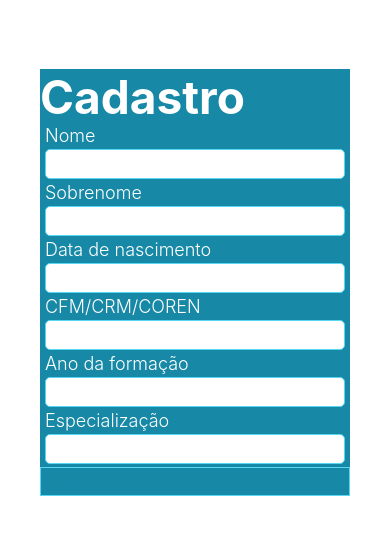
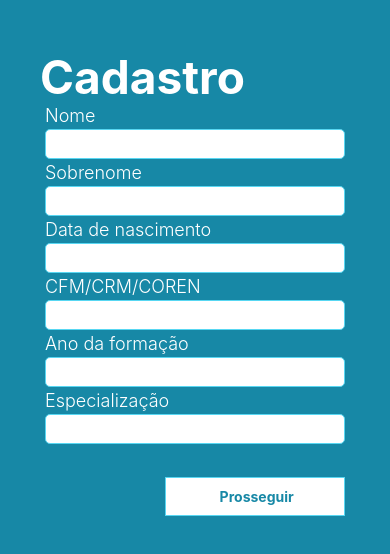
Before and after one commit to sosurprised/HybridMobileAppDevelopmentNac01, a React Native app: screen / in a window 390 px wide. Shown: the part 140-694 px from the top of the page. Built offline with nearby package versions, Linux system fonts and the light colour scheme.

Commit message:
cadastro page

```diff
--- a/App.js
+++ b/App.js
@@ -1,23 +1,21 @@
-import { StatusBar } from 'expo-status-bar';
 import React from 'react';
 import { StyleSheet, Text, View, Button } from 'react-native';
 import { Cadastro } from './pages/cadastro/cadastro.page';
 
 export default function App() {
   return (
-  <>
     <View style={styles.container}>
       <Cadastro />
     </View>
-  </>
   );
 }
 
 const styles = StyleSheet.create({
   container: {
     flex: 1,
-    backgroundColor: '#fff',
+    backgroundColor: '#1788A6',
     alignItems: 'center',
     justifyContent: 'center',
+
   },
 });
--- /dev/null
+++ b/assets/images/Images.js
@@ -0,0 +1,3 @@
+import Check from './tick.svg';
+
+export { Check };
--- a/components/buttons/primary-button/primary-button.style.jsx
+++ b/components/buttons/primary-button/primary-button.style.jsx
@@ -2,13 +2,15 @@ import { StyleSheet } from 'react-native';
 
 export const styles = StyleSheet.create({
     primaryButton: {
-        minWidth: 100,
-        minHeight: 20,
-        paddingVertical: 5,
+        minHeight: 30,
+        width: 180,
+        paddingVertical: 10,
         borderWidth: 1,
         borderColor: "#58D7F2",
-        textAlign: "center",
-        textAlignVertical: "middle"
+        textAlign: 'center',
+        backgroundColor: 'white',
+        flexDirection: 'row',
+        justifyContent: 'center',
     },
     buttonText: {
         color: '#1788A6',
--- a/components/text-input/text-input.style.jsx
+++ b/components/text-input/text-input.style.jsx
@@ -13,7 +13,6 @@ export const styles = StyleSheet.create({
         borderWidth: 1,
         borderColor: "#58D7F2",
         borderRadius: 5,
-        textAlignVertical: "middle",
         backgroundColor: 'white',
     },
     inputLabel: {
--- a/pages/cadastro/cadastro.page.jsx
+++ b/pages/cadastro/cadastro.page.jsx
@@ -1,4 +1,3 @@
-//Matheus to-do inputs do cadastro
 import React from 'react';
 import { View, Text } from 'react-native'
 import { styles } from "./cadastro.page.style";
@@ -27,7 +26,9 @@ export function Cadastro(props) {
             <View>
                 <FormInput label="Especialização"/>
             </View>
-            <PrimaryButton title="Prosseguir"/>
+            <View style={styles.button}>
+                <PrimaryButton title="Prosseguir"/>
+            </View>
         </View>
     );
 }
--- a/pages/cadastro/cadastro.page.style.jsx
+++ b/pages/cadastro/cadastro.page.style.jsx
@@ -8,5 +8,11 @@ export const styles = StyleSheet.create({
         color: 'white',
         fontWeight: "bold",
         fontSize: 46,
+    },
+    button: {
+        marginTop: 30,
+        flexDirection: 'row',
+        justifyContent: 'flex-end',
+        marginHorizontal: 5,
     }
 });
```
Also changed, not shown: pages/success/success.page.jsx (added, +12 -0 lines), assets/images/tick.svg (added), pages/success/success.page.style.jsx (added).
